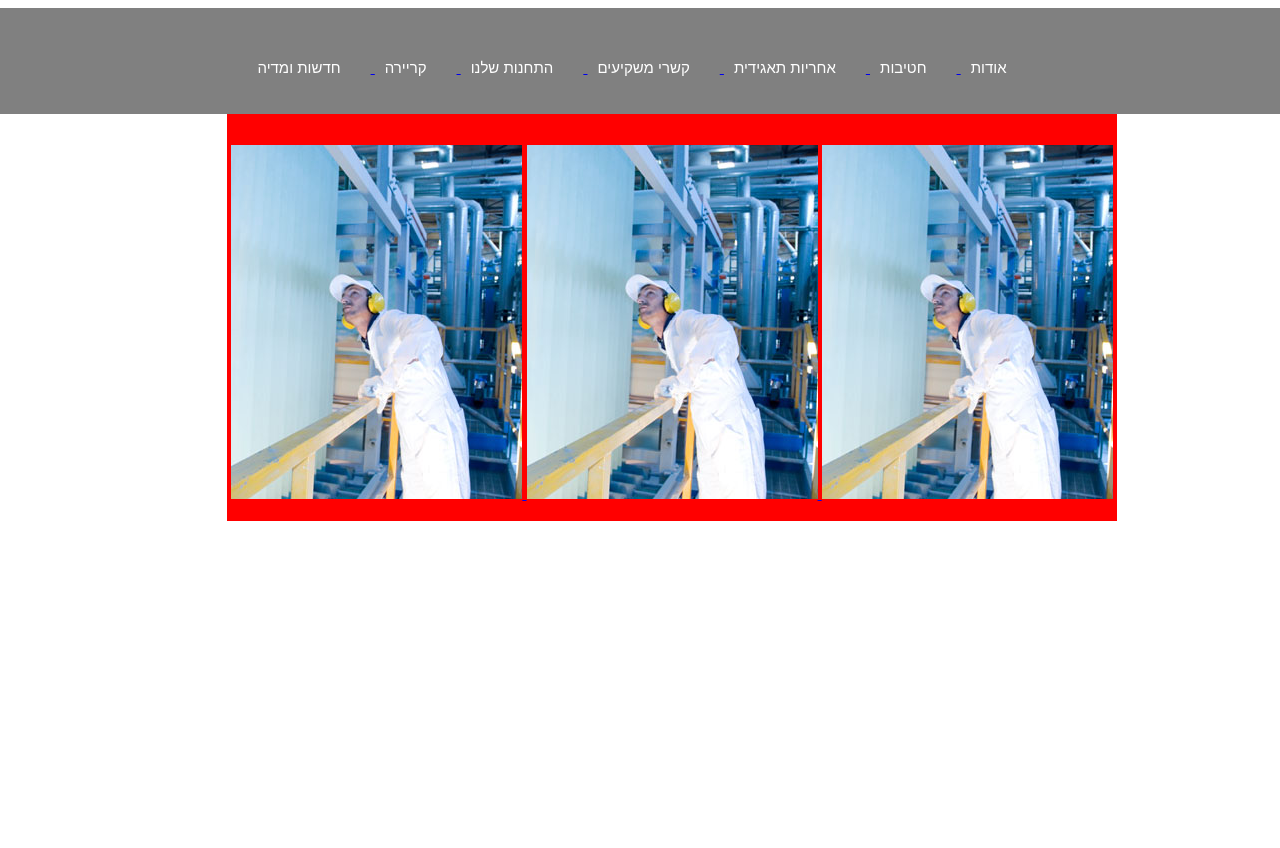
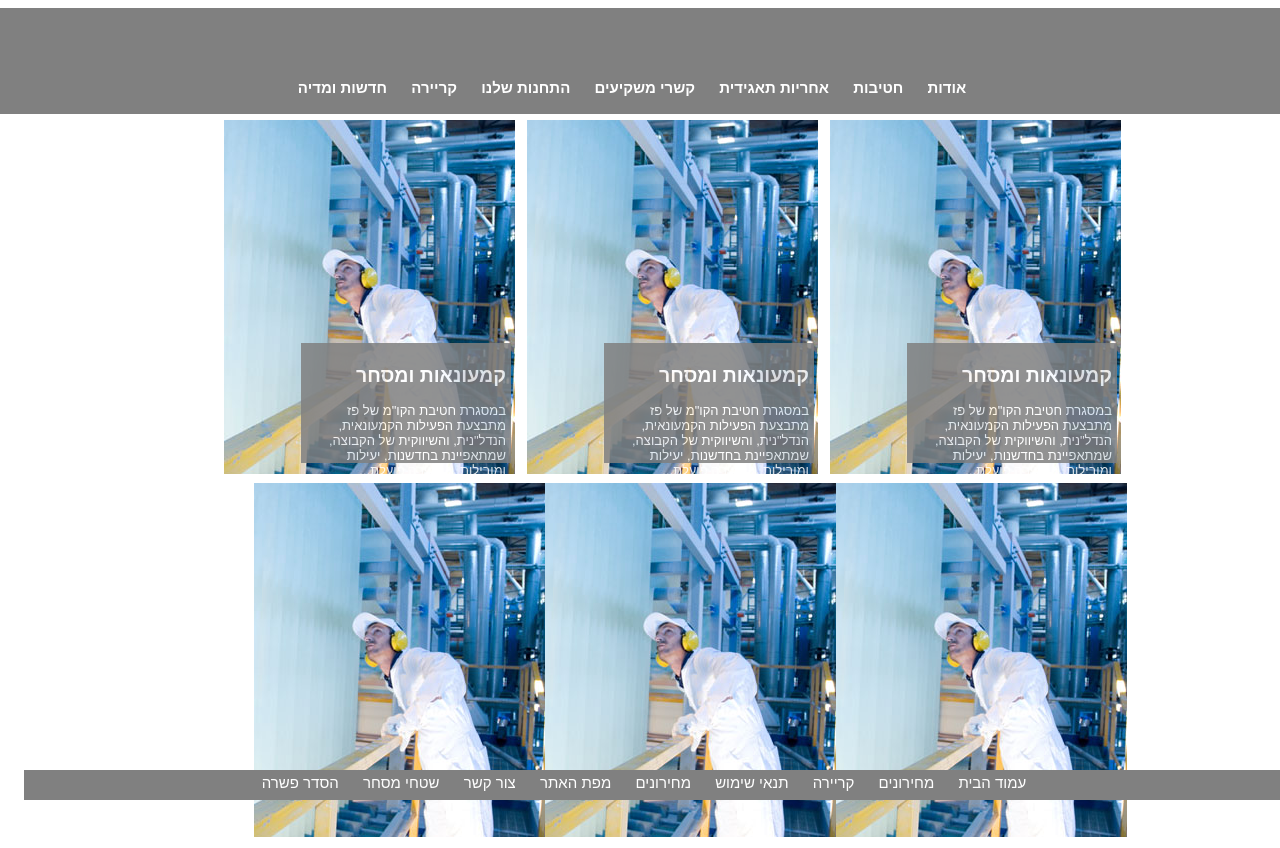
Before and after one commit to taligut/Middle_exercise, a plain HTML site: page index.html in a window 1280 px wide. Shown: the top 848 px of the page. Before the commit the page ends 800 px from the top, so only its background shows below. Drawn offline with Linux system fonts and the light colour scheme.

Commit message:
end_class_tuesday

```diff
--- a/css/style.css
+++ b/css/style.css
@@ -7,11 +7,10 @@ body {
 }
 
 nav ul {
-    width: 800px;
+    display: block;
+    width: 100%;
     margin: auto;
-    display: lock;
     background-color: gray;
-    width: 100%;
     height: 106px;
     color: white;
 }
@@ -22,6 +21,7 @@ nav ul li {
     list-style-type: none;
     text-decoration: none;
     display: inline;
+    width: 910px;
 }
 
 nav ul li a {
@@ -30,21 +30,82 @@ nav ul li a {
     margin: 10px;
     padding: 0px;
     display:inline-block;
-    line-height: 100px;
+    line-height: 140px;
+    font-weight: bold;
+}
+
+#main {
+    width: 910px;
+    margin: auto;
 }
 
 #topsection {
-    /*align-content: center;*/
-    background: red;
-    width: 890px;
+    padding: 0px;
     position: relative;
-    padding: 0px;
-    margin: auto;
 }
 
-#topsection div {
-    display: inline-block;
-    align-content: center;
-    padding-top: 31px;
-    padding-bottom: 19px;
+.article1 {
+    width: 200px;
+    height: 110px;
+    position: absolute;
+    right: 5px;
+    bottom: 15px;
+    background-color: gray;
+    margin: 5px;
+    opacity: 0.85;
+    color: white;
+    font-family: Arial, Helvetica, sans-serif;
+    font-size: 13px;
+    text-align: right;
+    padding: 5px;
 }
+
+#bottomsection div {
+    padding: 0px;
+    position: relative;
+}
+
+#topsection:after {
+  content: "";
+  display: table;
+  clear: both;
+}
+
+#top, #bottom {
+    float: right;
+    padding: 6px;
+    position: relative;
+}
+
+footer {
+    position: fixed;
+    bottom: 0;
+    width: 100%;
+}
+
+footer ul {
+    display: block;
+    margin: auto;
+    background-color: gray;
+    height: 30px;
+    color: white;
+
+}
+
+footer ul li {
+    padding: 0;
+    margin: 0px;
+    list-style-type: none;
+    text-decoration: none;
+    display: inline;
+    width: 910px;
+}
+
+footer ul li a {
+    text-decoration: none;
+    color: white;
+    margin: 10px;
+    padding: 0px;
+    display:inline-block;
+    line-height: 5px;
+}
--- a/index.html
+++ b/index.html
@@ -10,48 +10,79 @@
 
 <nav>
     <ul>
-        <li><a href="#">אודות</li>
-        <li><a href="#">חטיבות</li>
-        <li><a href="#">אחריות תאגידית</li>
-        <li><a href="#">קשרי משקיעים</li>
-        <li><a href="#">התחנות שלנו</li>
-        <li><a href="#">קריירה</li>
-        <li><a href="#">חדשות ומדיה</li>
+        <li><a href="#">אודות</a></li>
+        <li><a href="#">חטיבות</a></li>
+        <li><a href="#">אחריות תאגידית</a></li>
+        <li><a href="#">קשרי משקיעים</a></li>
+        <li><a href="#">התחנות שלנו</a></li>
+        <li><a href="#">קריירה</a></li>
+        <li><a href="#">חדשות ומדיה</a></li>
     </ul>
 
 </nav>
+
+<div id="main">
 
     <div id="topsection">
 
         <div id="top">
              <img src="images\1234.jpg" alt="image">
+
+             <article class="article1">
+                 <h1>קמעונאות ומסחר</h1>
+                 <p>במסגרת חטיבת הקו"מ של פז מתבצעת הפעילות הקמעונאית, הנדל"נית, והשיווקית של הקבוצה, שמתאפיינת בחדשנות, יעילות ומובילות. החטיבה פועלת...</p>
+             </article>
         </div>
 
         <div id="top">
              <img src="images\1234.jpg" alt="image">
+                <article class="article1">
+                 <h1>קמעונאות ומסחר</h1>
+                 <p>במסגרת חטיבת הקו"מ של פז מתבצעת הפעילות הקמעונאית, הנדל"נית, והשיווקית של הקבוצה, שמתאפיינת בחדשנות, יעילות ומובילות. החטיבה פועלת...</p>
+             </article>
         </div>
 
         <div id="top">
+             <img src="images\1234.jpg" alt="image">
+
+                 <article class="article1">
+                 <h1>קמעונאות ומסחר</h1>
+                 <p>במסגרת חטיבת הקו"מ של פז מתבצעת הפעילות הקמעונאית, הנדל"נית, והשיווקית של הקבוצה, שמתאפיינת בחדשנות, יעילות ומובילות. החטיבה פועלת...</p>
+             </article>
+        </div>
+
+    </div>
+
+    <div id="bottomsection">
+
+        <div id="bottom">
+             <img src="images\1234.jpg" alt="image">
+        </div>
+
+        <div id="bottom">
+             <img src="images\1234.jpg" alt="image">
+        </div>
+
+        <div id="bottom">
              <img src="images\1234.jpg" alt="image">
         </div>
 
     </div>
 
-<div id="bottomleft">
-
-</div>
-
-<div id="bottomcenter">
-    <div>
-
-</div>
-
-<div id="bottomright">
-
 </div>
 
 <footer>
-
+    <ul>
+        <li><a href="#">עמוד הבית</a></li>
+        <li><a href="#">מחירונים</a></li>
+        <li><a href="#">קריירה</a></li>
+        <li><a href="#">תנאי שימוש</a></li>
+        <li><a href="#">מחירונים</a></li>
+        <li><a href="#">מפת האתר</a></li>
+        <li><a href="#">צור קשר</a></li>
+        <li><a href="#">שטחי מסחר</a></li>
+        <li><a href="#">הסדר פשרה</a></li>
+    </ul>
 </footer>
 
 
```
Lines whose indentation alone changed are shown as unchanged.
